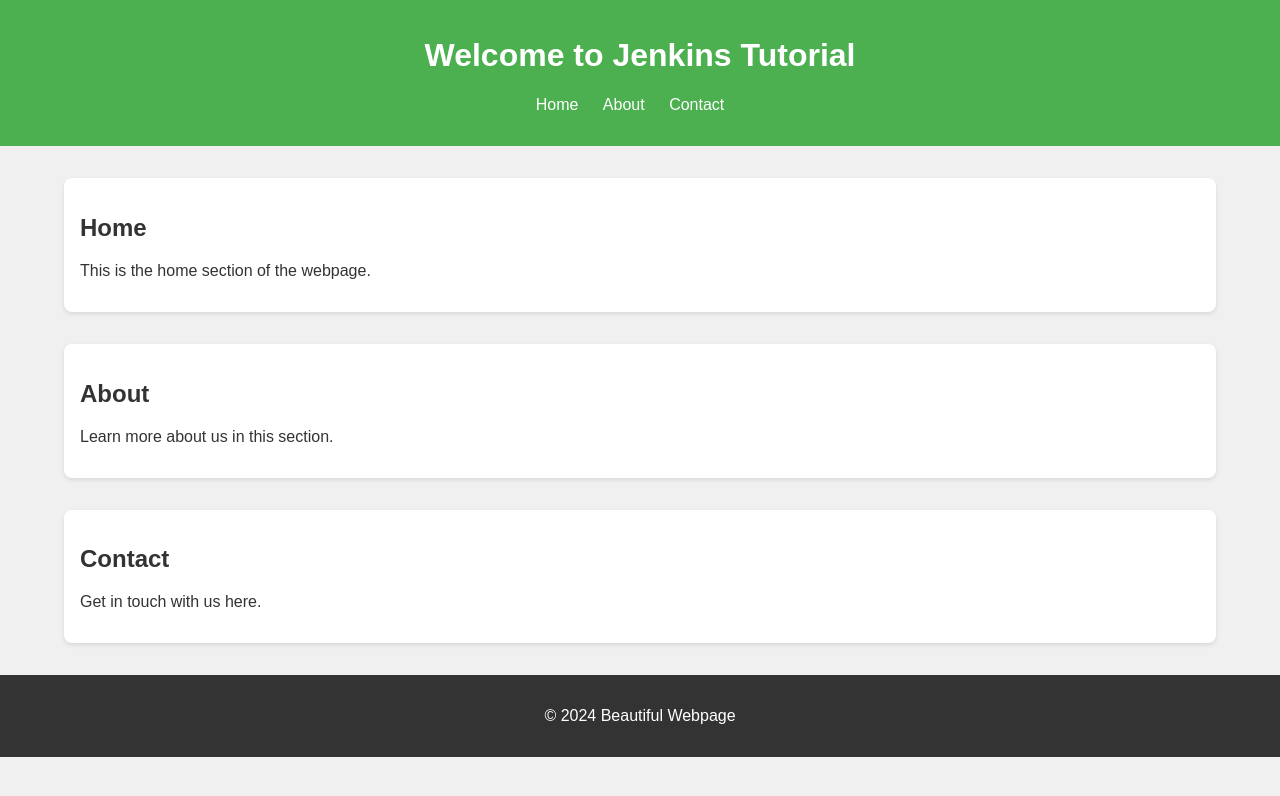
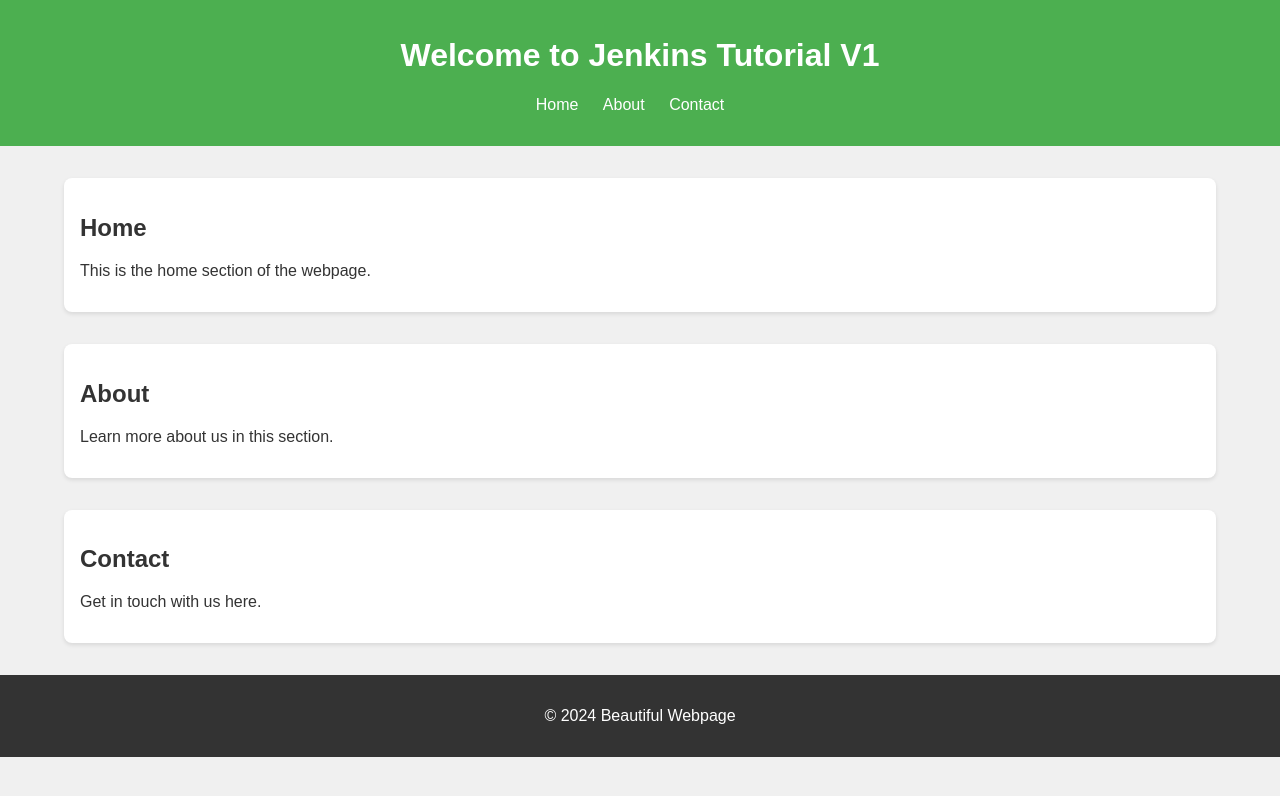
Before and after one commit to Shubham100-A/Test-File, a plain HTML site: page index.html in a window 1280 px wide. Drawn offline with Linux system fonts and the light colour scheme.

Commit message:
Update header title to 'Welcome to Jenkins Tutorial V1'

```diff
--- a/index.html
+++ b/index.html
@@ -51,7 +51,7 @@
 </head>
 <body>
     <header>
-        <h1>Welcome to Jenkins Tutorial</h1>
+        <h1>Welcome to Jenkins Tutorial V1</h1>
         <nav>
             <ul>
                 <li><a href="#home">Home</a></li>
```
